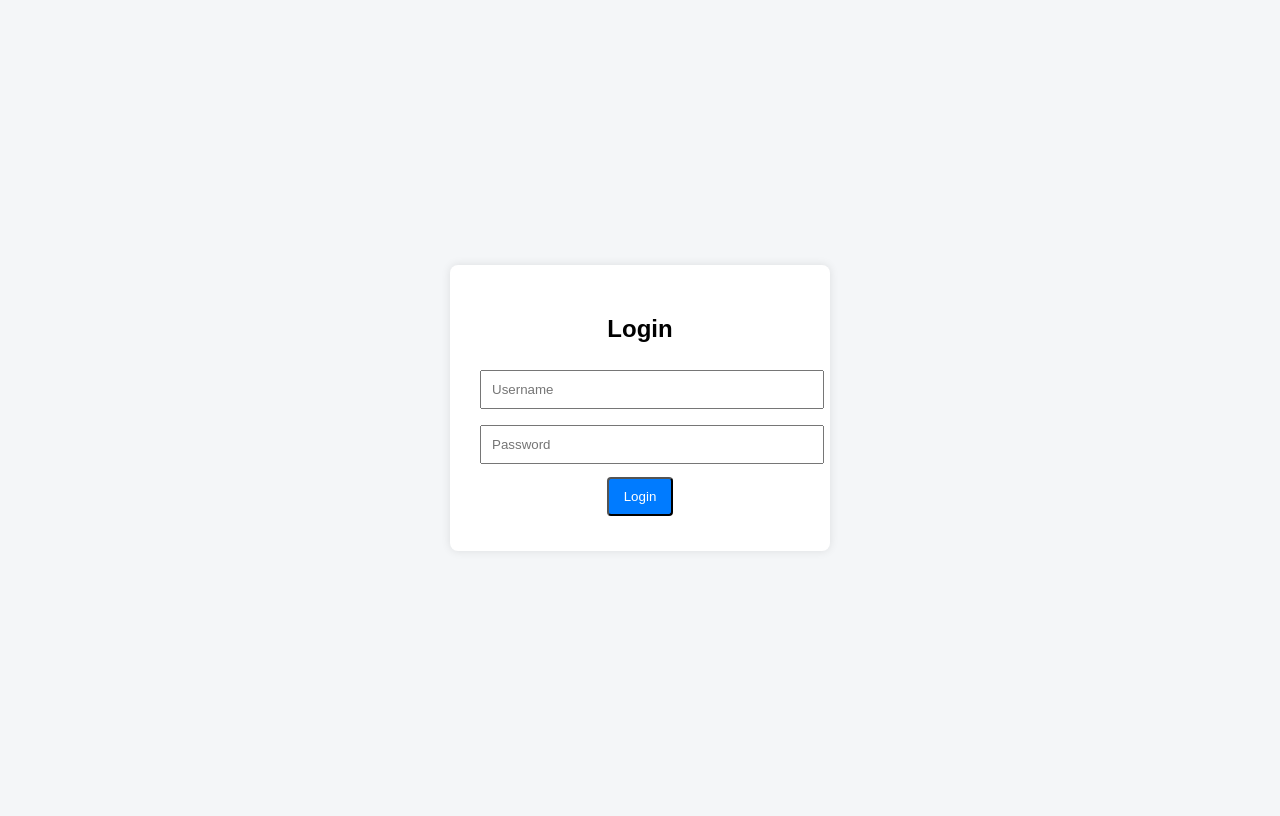
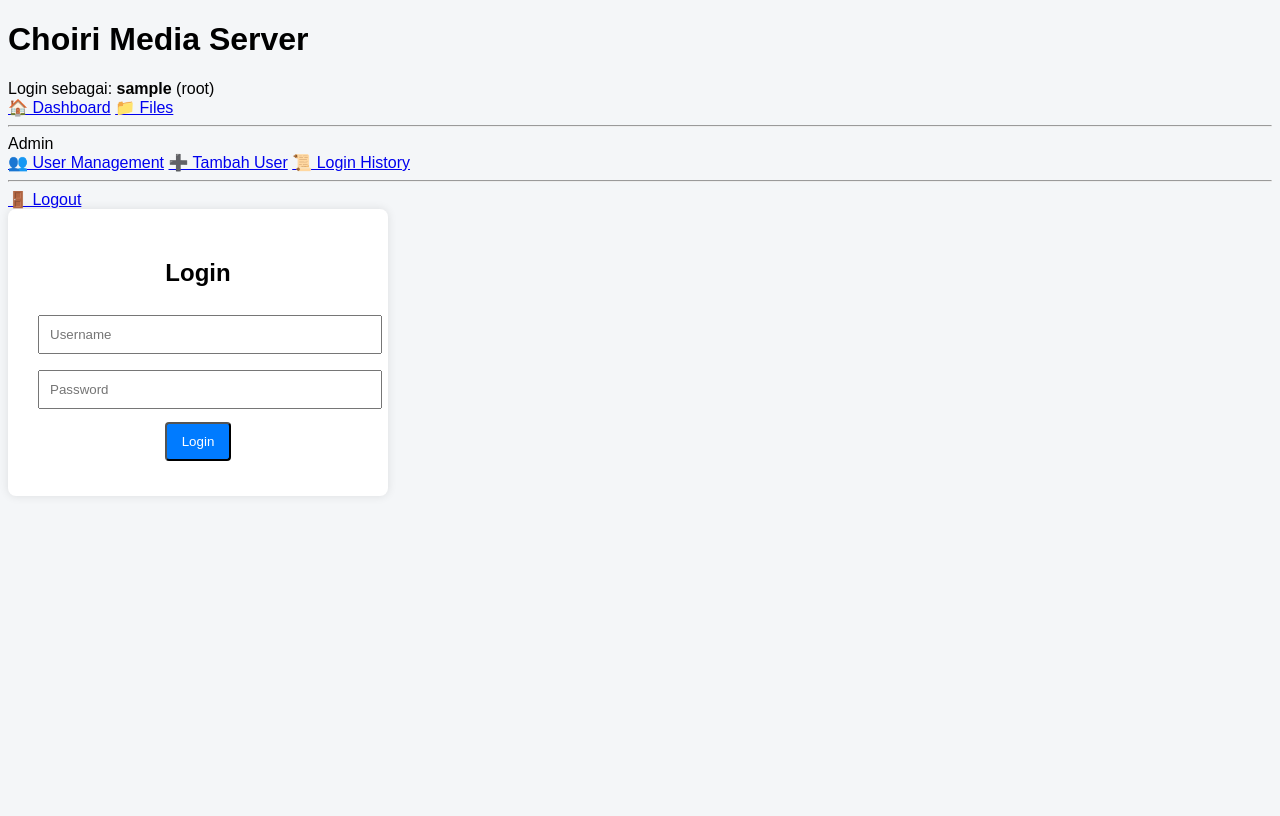
Before and after one commit to MiftahulKhoiri/Choiri_Media_Server, a Flask app: page /login in a window 1280 px wide. After the commit the page ends 461 px from the top, so only its background shows below. Run offline with Flask 2, Linux system fonts and the light colour scheme; the visitor is signed in with stand-in values (Sample User, id 1); parts of the project's set-up code (start-up, migrations or seed data) failed here and were passed over.

Commit message:
Update base.html

```diff
--- a/app/templates/base.html
+++ b/app/templates/base.html
@@ -3,11 +3,69 @@
 <head>
     <meta charset="UTF-8">
     <title>{% block title %}CMS{% endblock %}</title>
+
+    <meta name="viewport" content="width=device-width, initial-scale=1.0">
+
+    <!-- CSS -->
     <link rel="stylesheet" href="{{ url_for('static', filename='css/style.css') }}">
 </head>
 <body>
-    <div class="container">
-        {% block content %}{% endblock %}
+
+    <!-- HEADER -->
+    <header class="header">
+        <h1>Choiri Media Server</h1>
+
+        {% if session.get("logged_in") %}
+            <div class="user-info">
+                Login sebagai: <strong>{{ session.get("username") }}</strong>
+                ({{ session.get("role") }})
+            </div>
+        {% endif %}
+    </header>
+
+    <div class="layout">
+
+        <!-- SIDEBAR -->
+        {% if session.get("logged_in") %}
+        <aside class="sidebar">
+
+            <nav>
+                <a href="/dashboard">🏠 Dashboard</a>
+                <a href="/files">📁 Files</a>
+
+                {% if session.get("role") == "root" %}
+                    <hr>
+                    <div class="menu-title">Admin</div>
+                    <a href="/admin/users">👥 User Management</a>
+                    <a href="/admin/add-user">➕ Tambah User</a>
+                    <a href="/admin/login-history">📜 Login History</a>
+                {% endif %}
+
+                <hr>
+                <a href="/logout" class="logout">🚪 Logout</a>
+            </nav>
+
+        </aside>
+        {% endif %}
+
+        <!-- MAIN CONTENT -->
+        <main class="content">
+
+            <!-- FLASH MESSAGE -->
+            {% with messages = get_flashed_messages(with_categories=true) %}
+                {% if messages %}
+                    {% for category, message in messages %}
+                        <div class="flash {{ category }}">
+                            {{ message }}
+                        </div>
+                    {% endfor %}
+                {% endif %}
+            {% endwith %}
+
+            {% block content %}{% endblock %}
+        </main>
+
     </div>
+
 </body>
 </html>
```
